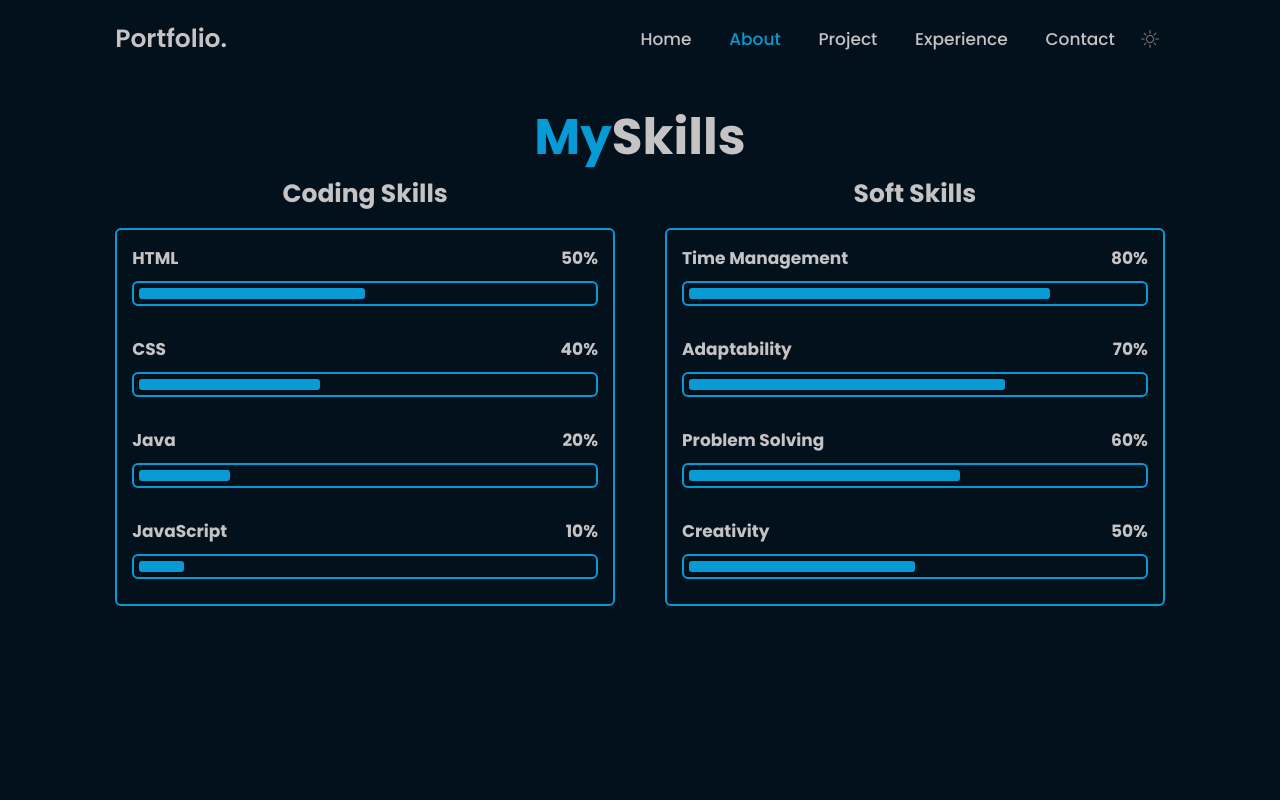
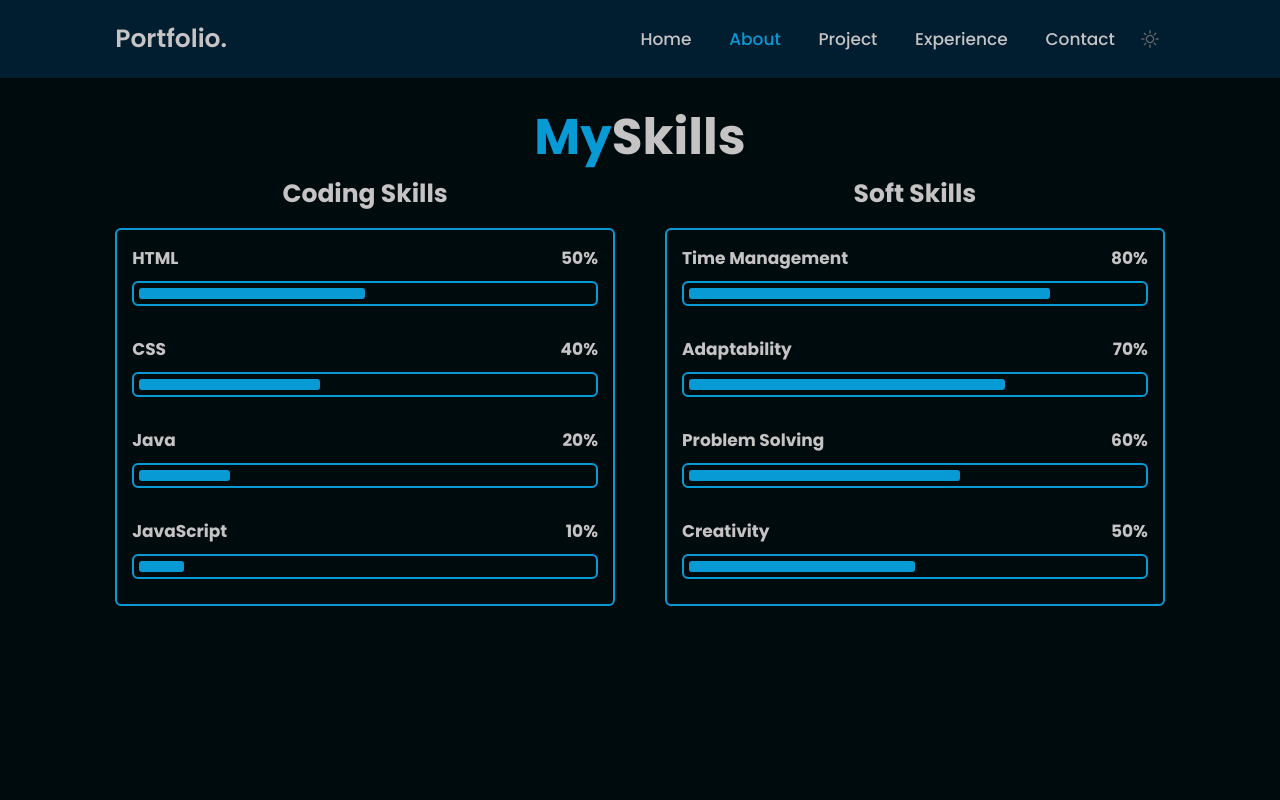
Before and after one commit to ctine-4/ctine-4.github.io, a plain HTML site: page ReadMore.html in a window 1280 px wide. Shown: the top 800 px of the page. Drawn offline with nearby package versions, Linux system fonts and the light colour scheme.

Commit message:
style.css

```diff
--- a/style.css
+++ b/style.css
@@ -11,7 +11,7 @@
 
 :root{
     --bg-color: #000b0e;
-    --second-bg-color: #02111b;
+    --second-bg-color: #011d30;
     /*--second-bg-color: #112e42;*/
     /*--text-color: #ededed;
     --main-color: #00abf0;*/
@@ -409,7 +409,7 @@ span{
 /*Read More*/
 .skills{
     padding-bottom: 7rem;
-    background: var(--second-bg-color);
+    background: var(--bg-color);
     color: var(--text-color);
 }
 
@@ -453,7 +453,7 @@ span{
     left: 0;
     width: 0;
     height: 100%;
-    background: var(--bg-color);
+    background: var(--second-bg-color);
     z-index: -1;
     transition: .5s;
 }
```
